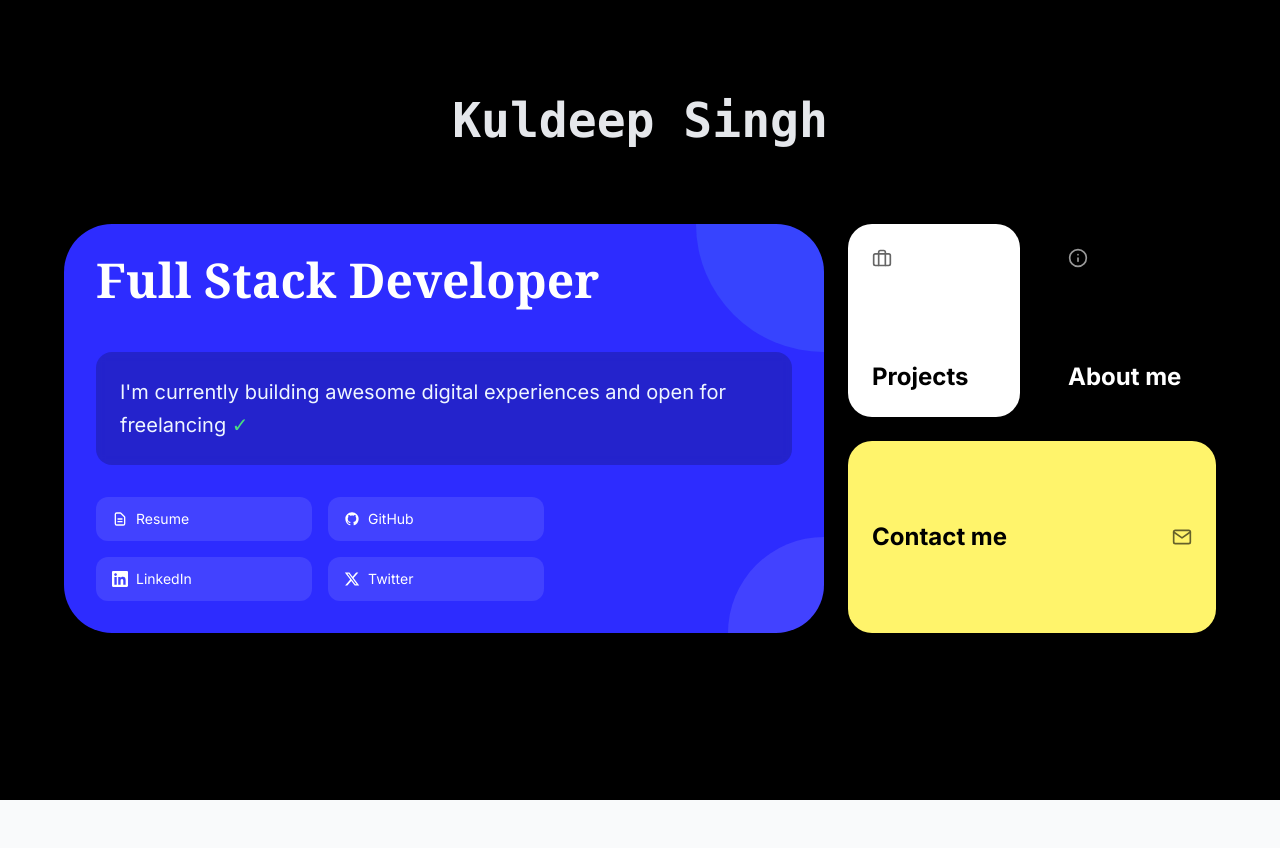
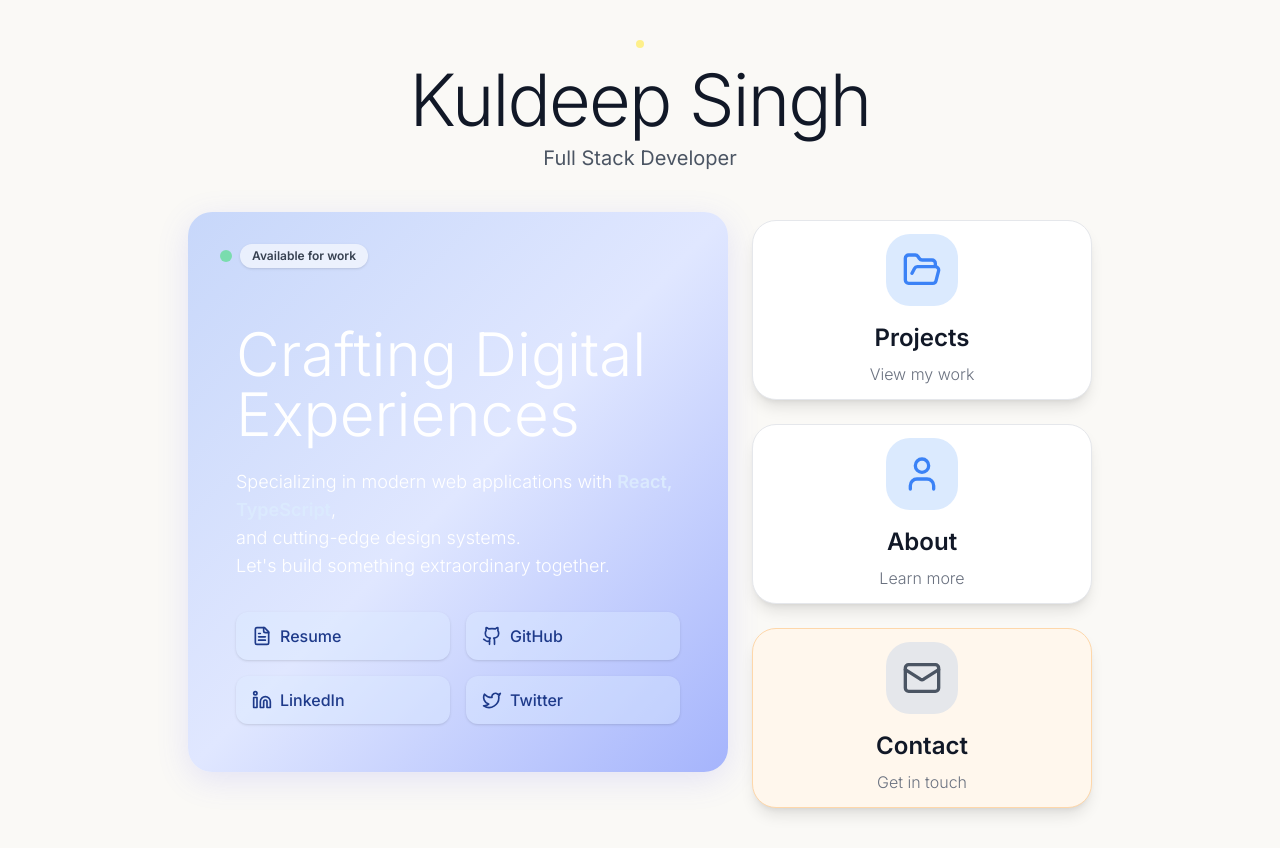
Before and after one commit to Kuldeep2602/Portfolio, a React (Vite) app: page / in a window 1280 px wide. Before the commit the page ends 800 px from the top, so only its background shows below. Built offline with nearby package versions, Linux system fonts and the light colour scheme.

Commit message:
new theme

```diff
--- a/package.json
+++ b/package.json
@@ -16,6 +16,7 @@
     "@emotion/styled": "^11.14.0",
     "@tailwindcss/typography": "^0.5.16",
     "framer-motion": "^11.2.6",
+    "lucide-react": "^0.539.0",
     "react": "^18.2.0",
     "react-dom": "^18.2.0",
     "react-icons": "^5.5.0",
--- /dev/null
+++ b/src/components/GlassCard.tsx
@@ -0,0 +1,29 @@
+import type { ReactNode } from "react";
+
+interface GlassCardProps {
+  children: ReactNode;
+  className?: string;
+  variant?: "default" | "primary" | "accent";
+  hover?: boolean;
+}
+
+export const GlassCard = ({
+  children,
+  className,
+  variant = "default",
+  hover = true
+}: GlassCardProps) => {
+  return (
+    <div
+      className={[
+        "glass-card rounded-3xl p-6",
+        variant === "primary" && "glass-primary",
+        variant === "accent" && "glass-accent",
+        hover && "hover:scale-[1.02]",
+        className
+      ].filter(Boolean).join(" ")}
+    >
+      {children}
+    </div>
+  );
+};
--- a/src/pages/Contact.tsx
+++ b/src/pages/Contact.tsx
@@ -19,7 +19,7 @@ const Contact = () => {
           <div>
             <p className="text-lg md:text-xl mb-6">
               Have a project in mind or want to collaborate?
-              Feel free to reach out !
+              Feel free to reach out !!
             </p>
 
             <div className="space-y-4">
--- a/src/pages/LandingPage.tsx
+++ b/src/pages/LandingPage.tsx
@@ -1,174 +1,105 @@
 import React from 'react';
-import { motion } from 'framer-motion';
-import { FiBriefcase, FiInfo, FiMail } from 'react-icons/fi';
 import { Link } from 'react-router-dom';
+import { FolderOpen, User, Mail, FileText, Github, Linkedin, Twitter } from 'lucide-react';
+
 
 const LandingPage = () => {
-  const cards = [
-    {
-      title: 'Projects',
-      bg: 'bg-white',
-      text: 'text-black',
-      icon: <FiBriefcase size={32} className="opacity-60" />,
-      path: '/projects'
-    },
-    {
-      title: 'About me',
-      bg: 'bg-black',
-      text: 'text-white',
-      icon: <FiInfo size={32} className="opacity-60" />,
-      path: '/about'
-    },
-    {
-      title: 'Contact me',
-      bg: 'bg-[#fff46b]',
-      text: 'text-black',
-      icon: <FiMail size={32} className="opacity-60" />,
-      path: '/contact'
-    }
-  ];
-
   return (
-    <div className="min-h-screen bg-black p-6 md:p-12 font-sans">
+    <>
+      <style>
+        {`
+          @keyframes pulse {
+            0%, 100% {
+              opacity: 1;
+            }
+            50% {
+              opacity: 0.3;
+            }
+          }
+        `}
+      </style>
+      <div className="min-h-screen bg-[#faf9f6] flex flex-col items-center justify-start py-10 px-4 font-sans">
       {/* Header */}
-      <header className="text-center mb-12">
-        <motion.div
-          initial={{ y: -50, opacity: 0 }}
-          animate={{ y: 0, opacity: 1 }}
-          transition={{ duration: 0.8 }}
-        >
-          <br/>
-          <br/>
-          <h1 className="text-2xl md:text-5xl font-semibold text-gray-200 font-mono mb-2">
-            Kuldeep Singh
-          </h1>
-          <br/>
-
-        </motion.div>
+      <header className="text-center mb-8">
+        <div className="w-full flex flex-col items-center justify-center">
+          <div className="w-2 h-2 bg-yellow-200 rounded-full mb-4"></div>
+          <h1 className="text-6xl md:text-7xl font-light text-gray-900 mb-2 tracking-tight">Kuldeep Singh</h1>
+          <div className="text-lg md:text-xl text-gray-600 mb-2">Full Stack Developer </div>
+        </div>
       </header>
 
-      {/* Main Grid */}
-      <div className="grid grid-cols-1 lg:grid-cols-3 gap-6 max-w-6xl mx-auto h-auto">
-        {/* Large Blue Card - Left Side */}
-        <motion.div
-          className="bg-[#2d2cff] rounded-[3rem] p-8 lg:col-span-2 relative overflow-hidden h-full"
-          initial={{ scale: 0.9, opacity: 0 }}
-          animate={{ scale: 1, opacity: 1 }}
-          transition={{ duration: 0.5, delay: 0.2 }}
-          whileHover={{ scale: 1.01 }}
-        >
-          {/* Background Shapes */}
-          <div className="absolute top-0 right-0 w-64 h-64 bg-blue-400 rounded-full opacity-20 -mt-32 -mr-32"></div>
-          <div className="absolute bottom-0 right-0 w-48 h-48 bg-white rounded-full opacity-10 -mb-24 -mr-24"></div>
-
-          <div className="relative z-10 h-full flex flex-col">
-            <h2 className="text-4xl md:text-5xl font-serif text-white mb-8 leading-tight">
-              Full Stack Developer
-            </h2>
-
-            <div className="mt-4 mb-8">
-              <div className="bg-black/20 p-6 rounded-2xl backdrop-blur-sm inline-block">
-                <p className="text-xl text-blue-50 leading-relaxed">
-                  I'm currently building awesome digital experiences and open for freelancing <span className="text-green-400">✓</span>
-                </p>
-              </div>
+      <div className="w-full max-w-6xl mx-auto flex flex-row items-start justify-center gap-6">
+        {/* Left: Blue Glass Card */}
+        <div className="flex items-start justify-end">
+          <div className="bg-gradient-to-br from-[#c7d7fa] via-[#e0e7ff] to-[#a5b4fc] rounded-3xl shadow-2xl p-12 flex flex-col justify-between min-h-[520px] w-[540px] relative" style={{boxShadow: '0 8px 32px 0 rgba(99,102,241,0.15)'}}>
+            {/* Available for work badge */}
+            <div className="absolute top-8 left-8 flex items-center gap-2">
+              <span
+                className="w-3 h-3 bg-green-400 rounded-full"
+                style={{
+                  animation: 'pulse 2s cubic-bezier(0.4, 0, 0.6, 1) infinite'
+                }}
+              ></span>
+              <span className="bg-white/60 text-xs font-semibold px-3 py-1 rounded-full text-gray-700 shadow">Available for work</span>
             </div>
-
-            <div className="mt-auto grid grid-cols-2 gap-4 w-full max-w-md">
-              <a
-                href="https://drive.google.com/file/d/1cGQj3yYtoyOuGP9HOnSbSQ8Ygy_Qzh68/view?usp=sharing"
-                target="_blank"
-                rel="noopener noreferrer"
-                className="bg-white/10 hover:bg-white/20 text-white px-4 py-3 rounded-xl flex items-center transition-all duration-200 text-sm"
-              >
-                <svg className="w-4 h-4 mr-2" fill="none" viewBox="0 0 24 24" stroke="currentColor" strokeWidth={2}>
-                  <path strokeLinecap="round" strokeLinejoin="round" d="M9 12h6m-6 4h6m2 5H7a2 2 0 01-2-2V5a2 2 0 012-2h5.586a1 1 0 01.707.293l5.414 5.414a1 1 0 01.293.707V19a2 2 0 01-2 2z" />
-                </svg>
-                Resume
+            <div className="mt-16 mb-8">
+              <h2 className="text-5xl md:text-6xl font-light text-white mb-6 leading-tight">Crafting Digital<br/>Experiences</h2>
+              <p className="text-lg text-white font-light max-w-lg">Specializing in modern web applications with <span className="text-blue-100 font-semibold">React, TypeScript</span>,<br/>and cutting-edge design systems.<br/>Let's build something extraordinary together.</p>
+            </div>
+            {/* Social Links */}
+            <div className="grid grid-cols-2 gap-4 mt-auto">
+              <a href="https://drive.google.com/file/d/1cGQj3yYtoyOuGP9HOnSbSQ8Ygy_Qzh68/view?usp=sharing" target="_blank" rel="noopener noreferrer" className="bg-blue-100/40 hover:bg-blue-100/60 text-blue-900 font-medium shadow rounded-xl px-4 py-3 flex items-center gap-2 text-base transition-all duration-200">
+                <FileText className="w-5 h-5" /> Resume
               </a>
-              <a
-                href="https://github.com/Kuldeep2602"
-                target="_blank"
-                rel="noopener noreferrer"
-                className="bg-white/10 hover:bg-white/20 text-white px-4 py-3 rounded-xl flex items-center transition-all duration-200 text-sm"
-              >
-                <svg className="w-4 h-4 mr-2" fill="currentColor" viewBox="0 0 24 24">
-                  <path fillRule="evenodd" d="M12 2C6.477 2 2 6.484 2 12.017c0 4.425 2.865 8.18 6.839 9.504.5.092.682-.217.682-.483 0-.237-.008-.868-.013-1.703-2.782.605-3.369-1.343-3.369-1.343-.454-1.158-1.11-1.466-1.11-1.466-.908-.62.069-.608.069-.608 1.003.07 1.531 1.032 1.531 1.032.892 1.53 2.341 1.088 2.91.832.092-.647.35-1.088.636-1.338-2.22-.253-4.555-1.11-4.555-4.943 0-1.091.39-1.984 1.029-2.683-.103-.253-.446-1.27.098-2.647 0 0 .84-.269 2.75 1.026A9.564 9.564 0 0112 6.844c.85.004 1.705.115 2.504.337 1.909-1.296 2.747-1.027 2.747-1.027.546 1.379.202 2.398.1 2.651.64.699 1.028 1.595 1.028 2.688 0 3.842-2.339 4.687-4.566 4.935.359.309.678.919.678 1.852 0 1.336-.012 2.415-.012 2.743 0 .267.18.578.688.48C19.146 20.115 22 16.379 22 11.974 22 6.465 17.535 2 12 2z" clipRule="evenodd" />
-                </svg>
-                GitHub
+              <a href="https://github.com/Kuldeep2602" target="_blank" rel="noopener noreferrer" className="bg-blue-100/40 hover:bg-blue-100/60 text-blue-900 font-medium shadow rounded-xl px-4 py-3 flex items-center gap-2 text-base transition-all duration-200">
+                <Github className="w-5 h-5" /> GitHub
               </a>
-              <a
-                href="https://www.linkedin.com/in/kuldeep-singh2602/"
-                target="_blank"
-                rel="noopener noreferrer"
-                className="bg-white/10 hover:bg-white/20 text-white px-4 py-3 rounded-xl flex items-center transition-all duration-200 text-sm"
-              >
-                <svg className="w-4 h-4 mr-2" fill="currentColor" viewBox="0 0 24 24">
-                  <path d="M20.447 20.452h-3.554v-5.569c0-1.328-.027-3.037-1.852-3.037-1.853 0-2.136 1.445-2.136 2.939v5.667H9.351V9h3.414v1.561h.046c.477-.9 1.637-1.85 3.37-1.85 3.601 0 4.267 2.37 4.267 5.455v6.286zM5.337 7.433c-1.144 0-2.063-.926-2.063-2.065 0-1.138.92-2.063 2.063-2.063 1.14 0 2.064.925 2.064 2.063 0 1.139-.925 2.065-2.064 2.065zm1.782 13.019H3.555V9h3.564v11.452zM22.225 0H1.771C.792 0 0 .774 0 1.729v20.542C0 23.227.792 24 1.771 24h20.451C23.2 24 24 23.227 24 22.271V1.729C24 .774 23.2 0 22.222 0h.003z"/>
-                </svg>
-                LinkedIn
+              <a href="https://www.linkedin.com/in/kuldeep-singh2602/" target="_blank" rel="noopener noreferrer" className="bg-blue-100/40 hover:bg-blue-100/60 text-blue-900 font-medium shadow rounded-xl px-4 py-3 flex items-center gap-2 text-base transition-all duration-200">
+                <Linkedin className="w-5 h-5" /> LinkedIn
               </a>
-              <a
-                href="https://x.com/kuldeep26021"
-                target="_blank"
-                rel="noopener noreferrer"
-                className="bg-white/10 hover:bg-white/20 text-white px-4 py-3 rounded-xl flex items-center transition-all duration-200 text-sm"
-              >
-                <svg className="w-4 h-4 mr-2" fill="currentColor" viewBox="0 0 24 24">
-                  <path d="M18.244 2.25h3.308l-7.227 8.26 8.502 11.24H16.17l-5.214-6.817L4.99 21.75H1.68l7.73-8.835L1.254 2.25H8.08l4.713 6.231zm-1.161 17.52h1.833L7.084 4.126H5.117z"/>
-                </svg>
-                Twitter
+              <a href="https://x.com/kuldeep26021" target="_blank" rel="noopener noreferrer" className="bg-blue-100/40 hover:bg-blue-100/60 text-blue-900 font-medium shadow rounded-xl px-4 py-3 flex items-center gap-2 text-base transition-all duration-200">
+                <Twitter className="w-5 h-5" /> Twitter
               </a>
             </div>
           </div>
-        </motion.div>
+        </div>
 
-        {/* Right Side Cards */}
-        <div className="grid grid-rows-2 gap-6 h-full">
-          {/* Top Row - Two Cards */}
-          <div className="grid grid-cols-2 gap-6">
-            {cards.slice(0, 2).map((card, index) => (
-              <Link to={card.path} key={index} className="h-full">
-                <motion.div
-                  className={`${card.bg} ${card.text} rounded-3xl p-6 h-full flex flex-col`}
-                  initial={{ y: 20, opacity: 0 }}
-                  animate={{ y: 0, opacity: 1 }}
-                  transition={{ duration: 0.5, delay: 0.3 + index * 0.1 }}
-                  whileHover={{ scale: 1.02 }}
-                >
-                  <div className="text-right mb-4">
-                    {React.cloneElement(card.icon, { size: 20 })}
-                  </div>
-                  <h3 className="text-2xl font-bold mt-auto">
-                    {card.title}
-                  </h3>
-                </motion.div>
-              </Link>
-            ))}
-          </div>
-
-          {/* Bottom Row - Full Width Card */}
-          <Link to={cards[2].path} className="h-full">
-            <motion.div
-              className={`${cards[2].bg} ${cards[2].text} rounded-3xl p-6 flex justify-between items-center h-full`}
-              initial={{ y: 20, opacity: 0 }}
-              animate={{ y: 0, opacity: 1 }}
-              transition={{ duration: 0.5, delay: 0.5 }}
-              whileHover={{ scale: 1.02 }}
-            >
-              <h3 className="text-2xl font-bold">
-                {cards[2].title}
-              </h3>
-              <div>
-                {React.cloneElement(cards[2].icon, { size: 20 })}
+        {/* Right: Cards */}
+        <div className="flex flex-col gap-6 items-center justify-start mt-2">
+          {/* Projects Card */}
+          <Link to="/projects" className="w-full flex justify-center group">
+            <div className="bg-white rounded-3xl shadow-lg hover:shadow-2xl border border-gray-200 w-[340px] h-[180px] flex flex-col items-center justify-center p-8 transition-all duration-300 ease-out transform hover:scale-105 hover:-translate-y-2">
+              <div className="mb-4 p-4 rounded-3xl bg-blue-100 flex items-center justify-center group-hover:bg-blue-200 transition-colors duration-300">
+                <FolderOpen className="w-10 h-10 text-blue-500" />
               </div>
-            </motion.div>
+              <h3 className="text-2xl font-semibold text-gray-900 mb-2">Projects</h3>
+              <p className="text-base text-gray-500 font-light">View my work</p>
+            </div>
+          </Link>
+          {/* About Card */}
+          <Link to="/about" className="w-full flex justify-center group">
+            <div className="bg-white rounded-3xl shadow-lg hover:shadow-2xl border border-gray-200 w-[340px] h-[180px] flex flex-col items-center justify-center p-8 transition-all duration-300 ease-out transform hover:scale-105 hover:-translate-y-2">
+              <div className="mb-4 p-4 rounded-3xl bg-blue-100 flex items-center justify-center group-hover:bg-blue-200 transition-colors duration-300">
+                <User className="w-10 h-10 text-blue-500" />
+              </div>
+              <h3 className="text-2xl font-semibold text-gray-900 mb-2">About</h3>
+              <p className="text-base text-gray-500 font-light">Learn more</p>
+            </div>
+          </Link>
+          {/* Contact Card */}
+          <Link to="/contact" className="w-full flex justify-center group">
+            <div className="bg-orange-50 rounded-3xl shadow-lg hover:shadow-2xl border border-orange-200 w-[340px] h-[180px] flex flex-col items-center justify-center p-8 transition-all duration-300 ease-out transform hover:scale-105 hover:-translate-y-2">
+              <div className="mb-4 p-4 rounded-3xl bg-gray-200 flex items-center justify-center group-hover:bg-gray-300 transition-colors duration-300">
+                <Mail className="w-10 h-10 text-gray-600" />
+              </div>
+              <h3 className="text-2xl font-semibold text-gray-900 mb-2">Contact</h3>
+              <p className="text-base text-gray-500 font-light">Get in touch</p>
+            </div>
           </Link>
         </div>
       </div>
-
-      {/* Removed Site of the Day Badge */}
     </div>
+    </>
   );
 };
 
```
Also changed, not shown: src/components/SocialButton.tsx (added, +28 -0 lines), 1 other file (tests, documents, lock files or other folders).
